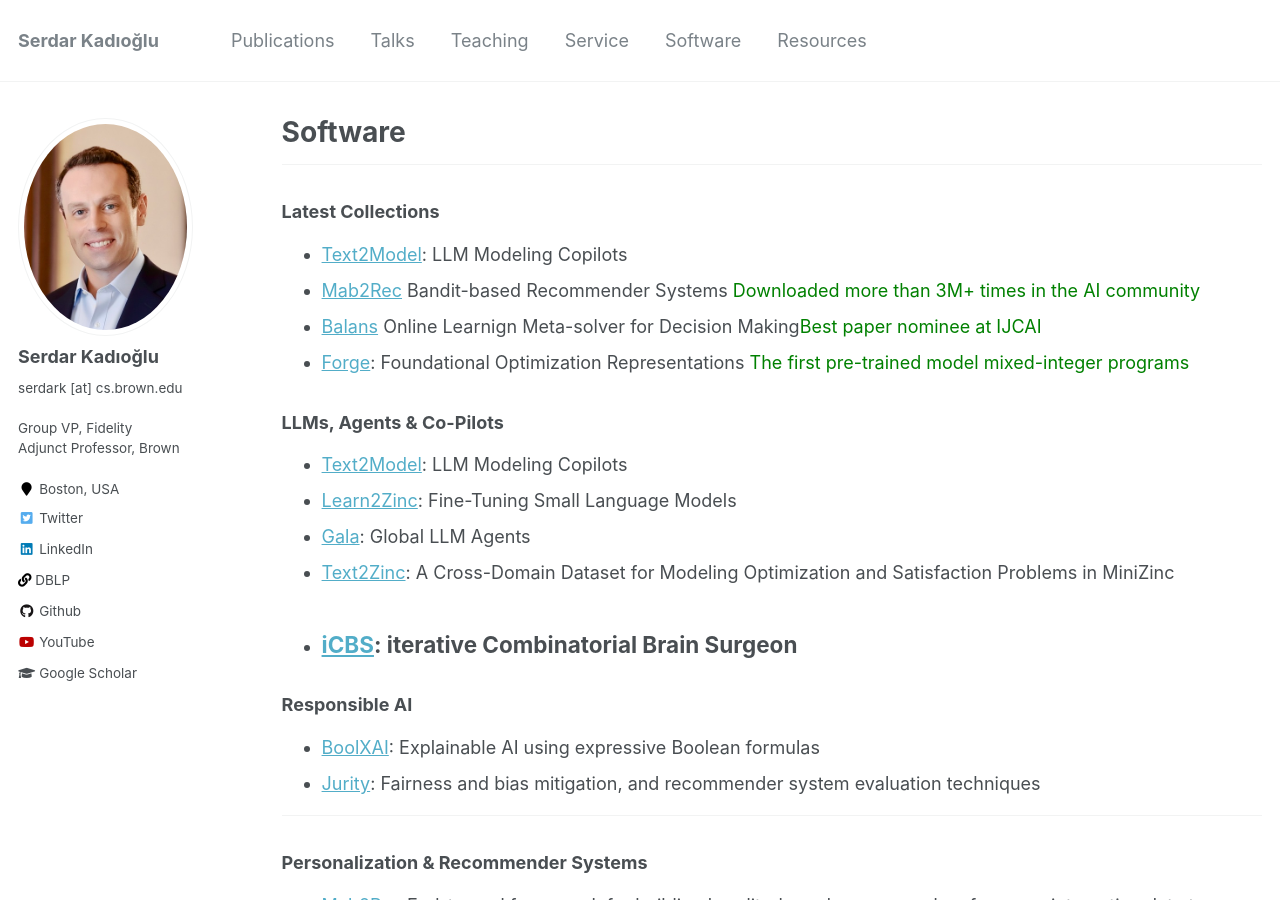
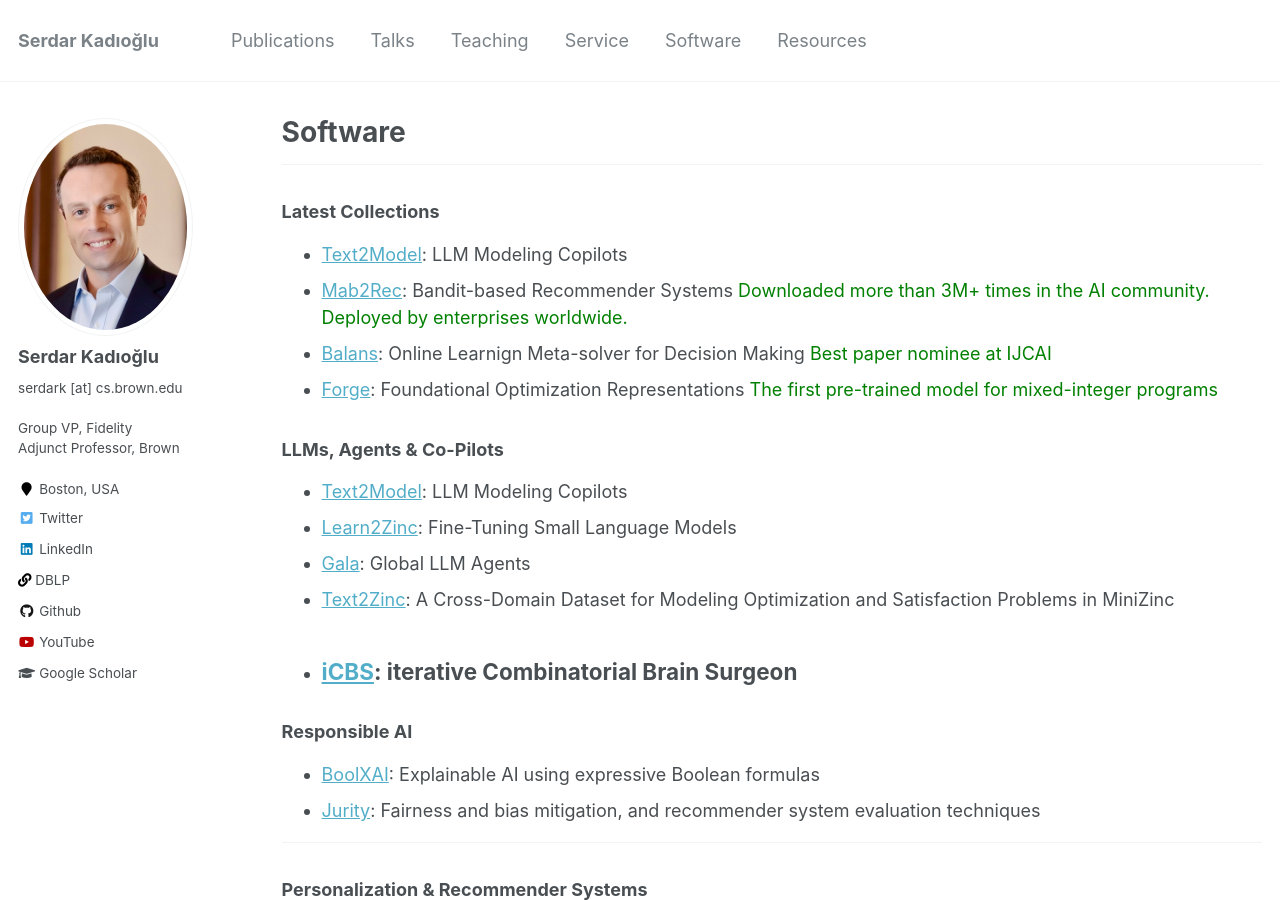
Before and after one commit to skadio/skadio.github.io, a Jekyll site: the page built from _pages/software.md, in a window 1280 px wide and 900 px high. Built offline with Jekyll 4.4.1, drawn with Linux system fonts in a browser that asks for light colours.

Commit message:
Enhance software descriptions in software.md
Updated descriptions for Mab2Rec, Balans, and Forge with additional details.

```diff
--- a/_pages/software.md
+++ b/_pages/software.md
@@ -9,9 +9,9 @@ author_profile: true
 
 ### Latest Collections
 - [Text2Model](https://skadio.github.io/text2model/): LLM Modeling Copilots <span style="color:green"></span>
-- [Mab2Rec](https://fidelity.github.io/mab2rec) Bandit-based Recommender Systems <span style="color:green">Downloaded more than 3M+ times in the AI community</span>
-- [Balans](https://coin-or.github.io/balans/) Online Learnign Meta-solver for Decision Making<span style="color:green">Best paper nominee at IJCAI</span>
-- [Forge](https://skadio.github.io/forge/): Foundational Optimization Representations <span style="color:green">The first pre-trained model mixed-integer programs</span>
+- [Mab2Rec](https://fidelity.github.io/mab2rec): Bandit-based Recommender Systems <span style="color:green">Downloaded more than 3M+ times in the AI community. Deployed by enterprises worldwide.</span>
+- [Balans](https://coin-or.github.io/balans/): Online Learnign Meta-solver for Decision Making <span style="color:green">Best paper nominee at IJCAI</span>
+- [Forge](https://skadio.github.io/forge/): Foundational Optimization Representations <span style="color:green">The first pre-trained model for mixed-integer programs</span>
 
 ### LLMs, Agents & Co-Pilots
 - [Text2Model](https://skadio.github.io/text2model/): LLM Modeling Copilots
```
